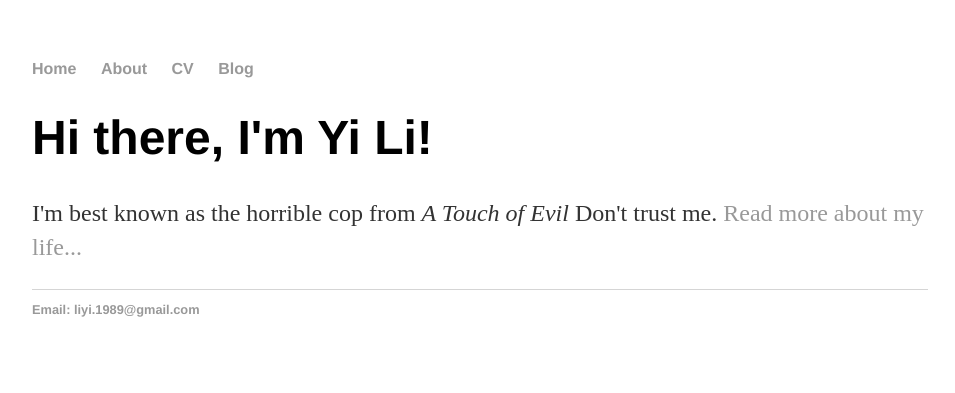
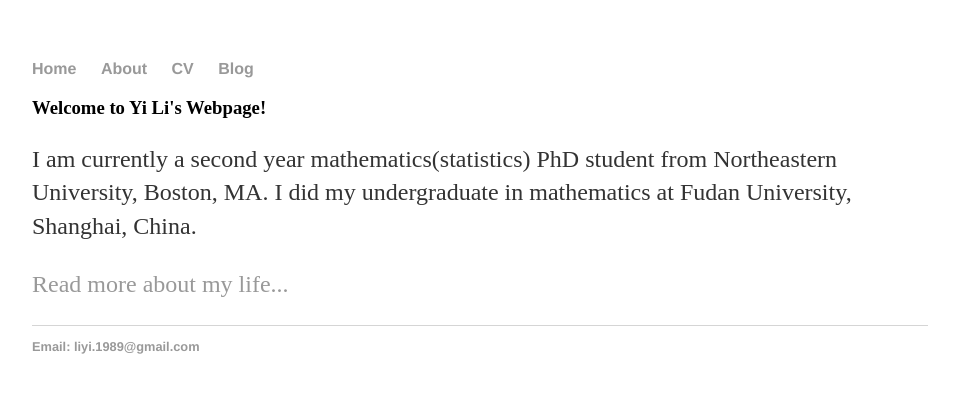
Before and after one commit to liyi-1989/liyi-1989.github.io, a Jekyll site: the page built from index.html, in a window 1280 px wide. Shown: the top 393 px of the page, without its empty margins (160-1115 px from the left). Built offline with Jekyll 4.4.1, drawn with Linux system fonts in a browser that asks for light colours.

Commit message:
change homepage

```diff
--- a/index.html
+++ b/index.html
@@ -3,6 +3,9 @@
 title: Personal Webpage
 ---
 <div class="blurb">
-	<h1>Hi there, I'm Yi Li!</h1>
-	<p>I'm best known as the horrible cop from <em>A Touch of Evil</em> Don't trust me. <a href="/about">Read more about my life...</a></p>
+	<h3>Welcome to Yi Li's Webpage!</h3>
+	<p>I am currently a second year mathematics(statistics) PhD student
+	from Northeastern University, Boston, MA.
+	I did my undergraduate in mathematics at Fudan University, Shanghai, China.</p>
+	<p><a href="/about">Read more about my life...</a></p>
 </div><!-- /.blurb -->
```
